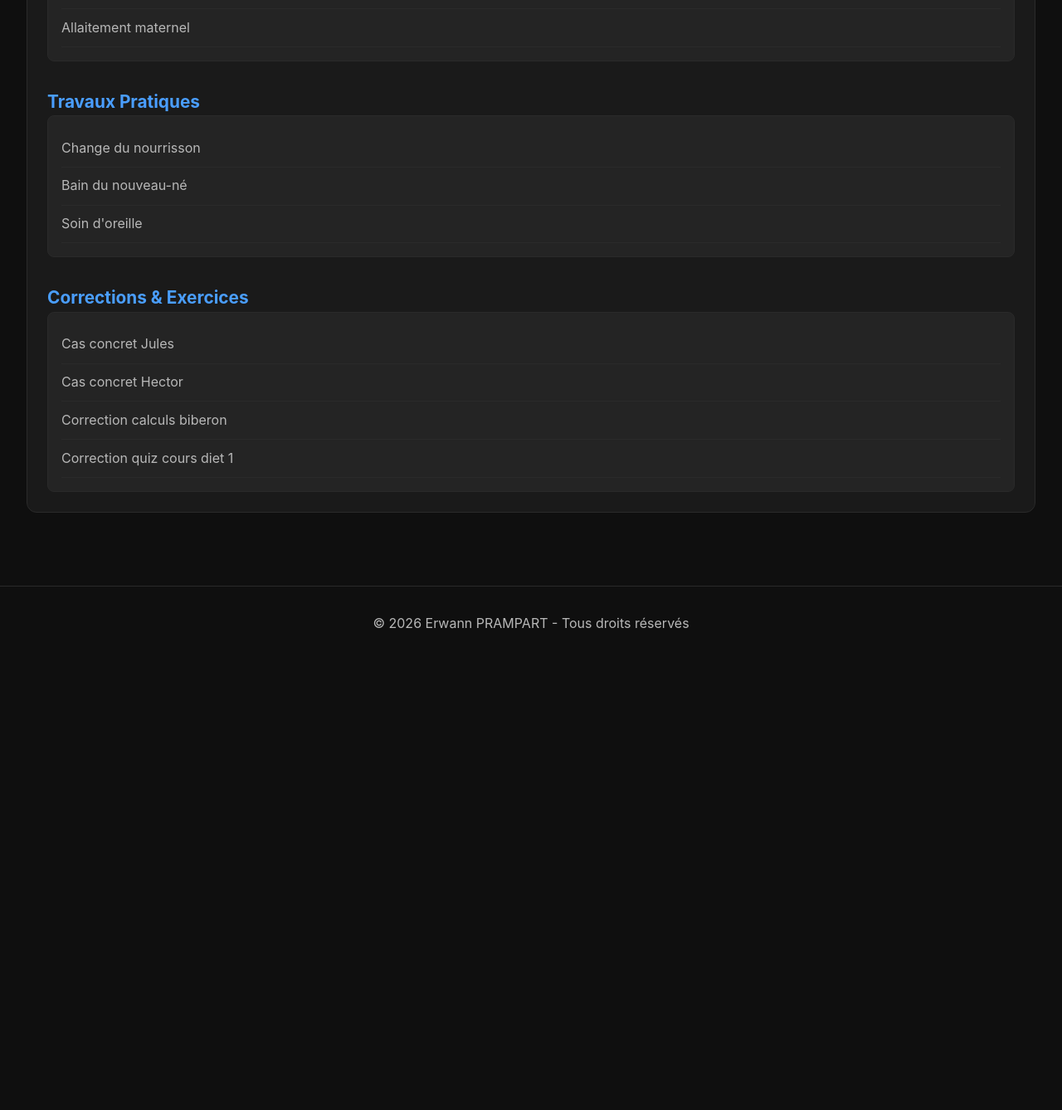
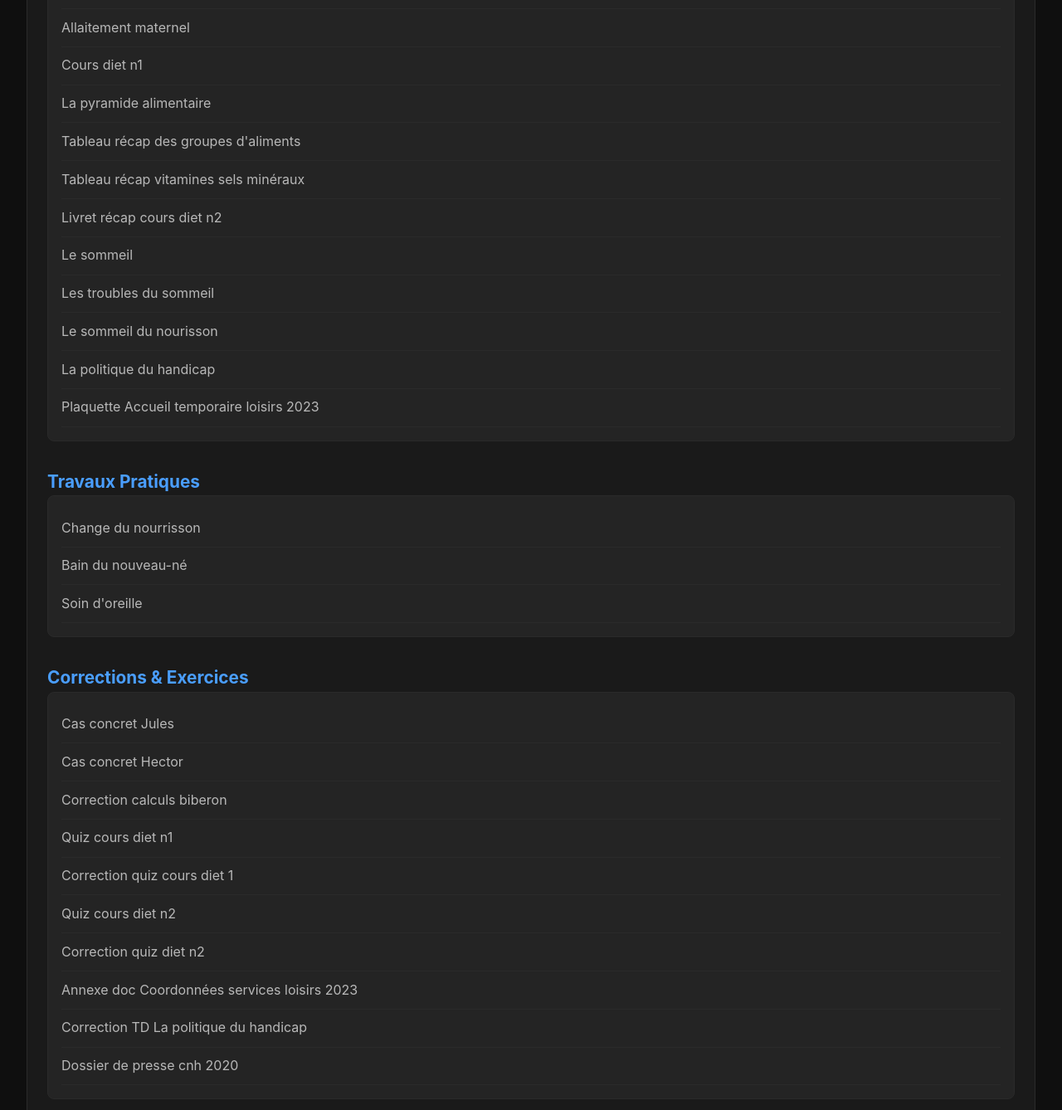
Before and after one commit to Prampart/Projet-Site-web-IFAP, a plain HTML site: page Module_1/Module_1_Accueil.html in a window 1280 px wide. Shown: the part 646-1984 px from the top of the page at 83% size. Before the commit the page ends 1442 px from the top, so only its background shows below. Drawn offline with Linux system fonts and the light colour scheme.

Commit message:
Update Module_1_Accueil.html

```diff
--- a/Module_1/Module_1_Accueil.html
+++ b/Module_1/Module_1_Accueil.html
@@ -299,6 +299,18 @@
                             <li class="course-item"><a href="M1_2024-2025_Theorie_Observation.pdf" class="course-link">Théorie de l'observation</a></li>
                             <li class="course-item"><a href="word_Theorie_du_Raisonnement_clinique_-Demarche_clinique_en_EAJE.pdf" class="course-link">Raisonnement clinique</a></li>
                             <li class="course-item"><a href="ALLAITEMENT/2025-B1-M1-allaitement_maternel.pdf" class="course-link">Allaitement maternel</a></li>
+                            <li class="course-item"><a href="DIETETIQUE/Diététique cours N1/cours_diet_n1.pdf" class="course-link">Cours diet n1</a></li>
+                            <li class="course-item"><a href="DIETETIQUE/Diététique cours N1/la_pyramide_alimentaire.pdf" class="course-link">La pyramide alimentaire</a></li>
+                            <li class="course-item"><a href="DIETETIQUE/Diététique cours N1/tableau_recapitulatif_des_groupes_d_aliments.pdf" class="course-link">Tableau récap des groupes d'aliments</a></li>
+                            <li class="course-item"><a href="DIETETIQUE/Diététique cours N1/tableau_recapitulatif_vitamines_sels_mineraux.pdf" class="course-link">Tableau récap vitamines sels minéraux</a></li>
+                            <li class="course-item"><a href="DIETETIQUE/Diététique cours N2/LIVRET_RECAPITULATIF_COURS_DIET_N2.pdf" class="course-link">Livret récap cours diet n2</a></li>
+                            <li class="course-item"><a href="LE_SOMMEIL_et_LES_TROUBLES_DU_SOMMEIL/Le_sommeil.pdf" class="course-link">Le sommeil</a></li>
+                            <li class="course-item"><a href="LE_SOMMEIL_et_LES_TROUBLES_DU_SOMMEIL/Les_troubles_du_sommeil.pdf" class="course-link">Les troubles du sommeil</a></li>
+                            <li class="course-item"><a href="LE_SOMMEIL_et_LES_TROUBLES_DU_SOMMEIL/le_sommeil_du_nourisson-PROSOM.pdf" class="course-link">Le sommeil du nourisson</a></li>
+                            <li class="course-item"><a href="La_politique_du_handicap/La_politique_du_handicap.pdf" class="course-link">La politique du handicap</a></li>
+                            <li class="course-item"><a href="La_politique_du_handicap/Plaquette_Repit_Accueil_temporaire_loisirs_vacances-octobre_2023.pdf" class="course-link">Plaquette Accueil temporaire loisirs 2023</a></li>
+
+
 
                         </ul>
                     </div>
@@ -325,7 +337,14 @@
                             <li class="course-item"><a href="Correction_demarche_clinique_cas_concret_Jules.pdf" class="course-link">Cas concret Jules</a></li>
                             <li class="course-item"><a href="Correction_demarche_clinique_Hector.pdf" class="course-link">Cas concret Hector</a></li>
                             <li class="course-item"><a href="DIETETIQUE/correction_des_calculs_en_TP_biberon.pdf" class="course-link">Correction calculs biberon</a></li>
+                            <li class="course-item"><a href="DIETETIQUE/Diététique cours N1/quiz_cours_dietn1.pdf" class="course-link">Quiz cours diet n1</a></li>
                             <li class="course-item"><a href="DIETETIQUE/Diététique cours N1/CORRECTION_QUIZ_COURS_DIET1.pdf" class="course-link">Correction quiz cours diet 1</a></li>
+                            <li class="course-item"><a href="DIETETIQUE/Diététique cours N1/QUIZ_COURS_DIETN2.pdf" class="course-link">Quiz cours diet n2</a></li>
+                            <li class="course-item"><a href="DIETETIQUE/Diététique cours N2/CORRECTION_QUIZ_DIET2.pdf" class="course-link">Correction quiz diet n2</a></li>
+                            <li class="course-item"><a href="La_politique_du_handicap/Annexe_doc-Coordonnees_services_repit_loisirs_vacances-octobre_2023.pdf" class="course-link">Annexe doc Coordonnées services loisirs 2023</a></li>
+                            <li class="course-item"><a href="La_politique_du_handicap/Correction_TD_La_politique_du_handicap.pdf" class="course-link">Correction TD La politique du handicap</a></li>
+                            <li class="course-item"><a href="La_politique_du_handicap/dossier_de_presse_-_cnh_2020.pdf" class="course-link">Dossier de presse cnh 2020</a></li>
+
 
                         </ul>
                     </div>
```
